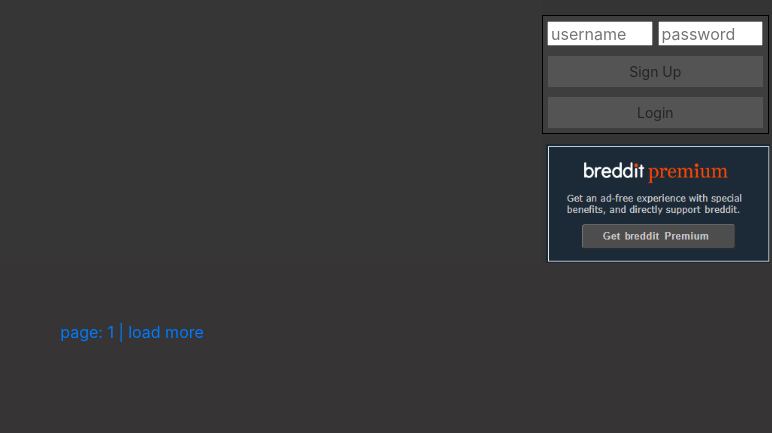
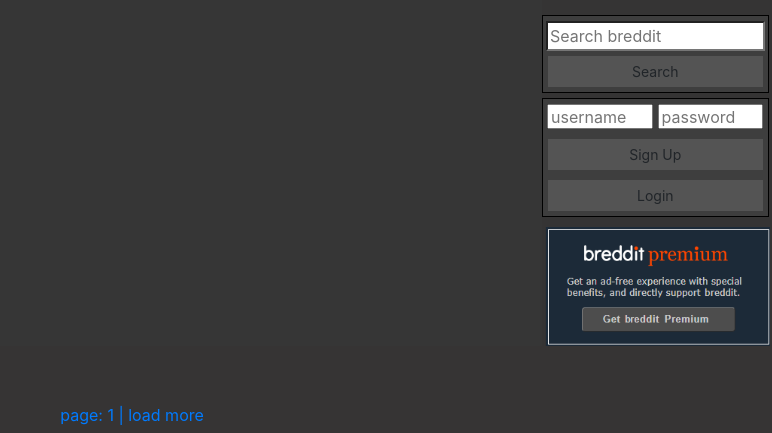
Before and after one commit to elvisknelson/breddit, a PHP site: page /index.php in a window 1280 px wide. Shown: the part 50-483 px from the top of the page, without its empty margins (508-1280 px from the left). Run offline with PHP 8.4, Linux system fonts and the light colour scheme; data that the repository does not hold is empty.

Commit message:
Adding Search Functionality

```diff
--- a/sidebar.php
+++ b/sidebar.php
@@ -1,11 +1,11 @@
 <div id="sidebar">
-    <!-- <form action="process_post.php" method="post" class="searchform">
+    <form action="process_post.php" method="post" class="searchform">
     <fieldset class="search">
         <input type="hidden" name="action" value="submit" />
         <input type="search" q="googlesearch" placeholder="Search breddit">
         <button class="btn btn-default btn-sm btn-square loginbtn" id="logoutbtn" type="submit" name="command" value="Search">Search</button>
     </fieldset>
-    </form> -->
+    </form>
     <form action="process_post.php" method="post" class="loginform">
         <input type="hidden" name="action" value="submit" />
         <fieldset class="login">
```
